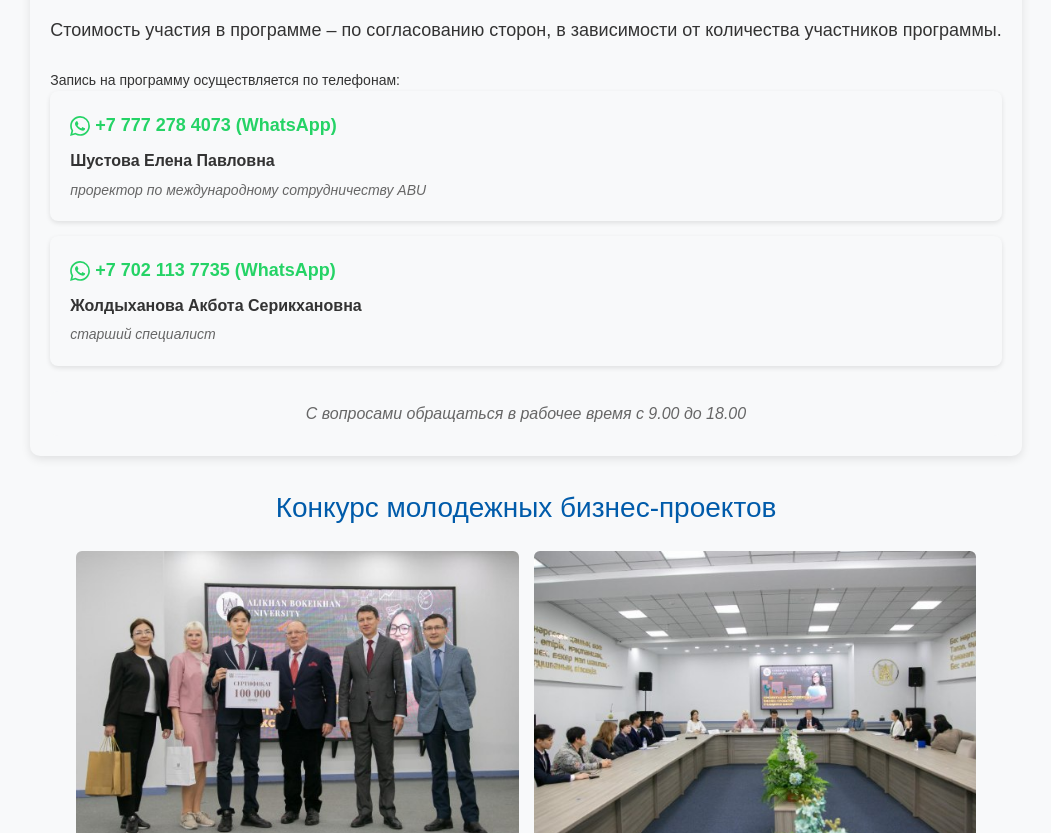
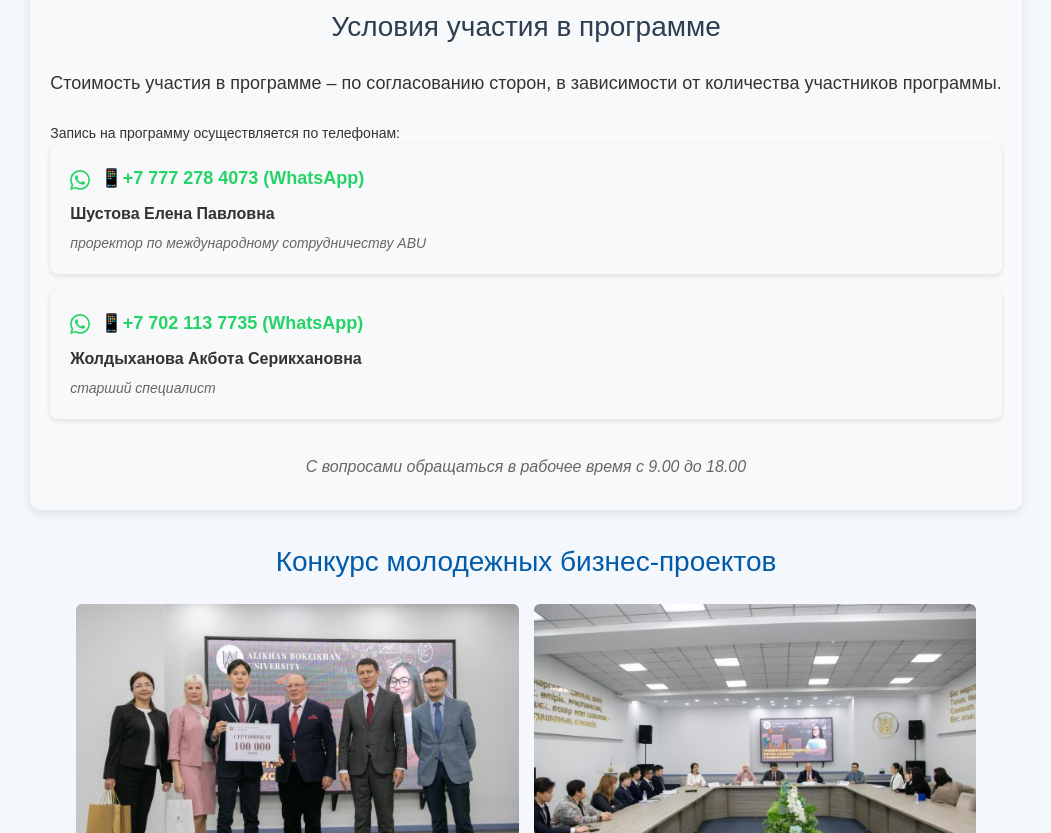
Before and after one commit to Anubizze/abu-ic, a plain HTML site: page mschool.html in a window 1280 px wide. Shown: the part 1699-2532 px from the top of the page, without its empty margins (114-1165 px from the left). Drawn offline with Linux system fonts and the light colour scheme.

Commit message:
Update mschool.html

```diff
--- a/mschool.html
+++ b/mschool.html
@@ -200,6 +200,7 @@
         </div>
 
         <!-- Две колонки -->
+               <!-- Две колонки -->
     <div class="vertical-sections">
 
     <!-- Основные направления деятельности -->
@@ -217,7 +218,8 @@
     </ul>
 </section>
 
-    <!-- Сертификаты -->
+<br>
+
 <section class="vertical-section">
     <h2 class="section-title">Сертификаты</h2>
     <ul class="certificates-list">
@@ -261,21 +263,26 @@
 
 </div>
 
+<body style="background:#f4f7fb; margin:0;">
     <div class="participation-info">
         <h3 class="participation-title">Условия участия в программе</h3>
         <p class="participation-text">
             Стоимость участия в программе – по согласованию сторон, в зависимости от количества участников программы.
         </p>
 
-        <h4>Запись на программу осуществляется по телефонам:</h4>
+        <h4 class="participation-phones-title">Запись на программу осуществляется по телефонам:</h4>
         <ul class="contacts-list">
             <li class="contact-item">
-                <a href="https://wa.me/77772784073" target="_blank" class="whatsapp-link">+7 777 278 4073 (WhatsApp)</a>
+                <a href="https://wa.me/77772784073" target="_blank" class="whatsapp-link">
+                    <span class="whatsapp-icon">&#128241;</span>+7 777 278 4073 (WhatsApp)
+                </a>
                 <div class="contact-name">Шустова Елена Павловна</div>
                 <div class="contact-position">проректор по международному сотрудничеству ABU</div>
             </li>
             <li class="contact-item">
-                <a href="https://wa.me/77021137735" target="_blank" class="whatsapp-link">+7 702 113 7735 (WhatsApp)</a>
+                <a href="https://wa.me/77021137735" target="_blank" class="whatsapp-link">
+                    <span class="whatsapp-icon">&#128241;</span>+7 702 113 7735 (WhatsApp)
+                </a>
                 <div class="contact-name">Жолдыханова Акбота Серикхановна</div>
                 <div class="contact-position">старший специалист</div>
             </li>
@@ -298,15 +305,12 @@
     <div class="competition-content">
         <div class="competition-description">
             <p>Ежегодно Международная школа бизнеса ABU проводит конкурс молодежных бизнес-проектов, в котором принимают участие как студенты, так и обучающиеся старших классов.</p>
-
             <p>Участники конкурса подготовили бизнес-проекты на различные тематики в рамках двух категорий: лучший инновационный бизнес проект и социальный бизнес проект.</p>
-
             <p>Победители конкурса награждаются денежными призами из фонда Президента ABU Курманбаевой Ш.А.</p>
         </div>
 
         <div class="winners-section">
             <h3>Победители конкурса 2024 года:</h3>
-
             <div class="winner-item">
                 <div class="winner-place">1 место (100 000 тенге)</div>
                 <div class="winner-project">Платформа «No-Code конструктор Pleep»</div>
@@ -314,7 +318,6 @@
                 <div class="winner-school">Назарбаев интеллектуальная школа, г. Семей</div>
                 <div class="winner-category">Категория: «Лучший инновационный бизнес-проект»</div>
             </div>
-
             <div class="winner-item">
                 <div class="winner-place">2 место (60 000 тенге)</div>
                 <div class="winner-project">«Сизифов паркинг»</div>
@@ -322,7 +325,6 @@
                 <div class="winner-school">Экономический лицей</div>
                 <div class="winner-category">Категория: «Лучший инновационный бизнес-проект»</div>
             </div>
-
             <div class="winner-item">
                 <div class="winner-place">3 место (40 000 тенге)</div>
                 <div class="winner-project">«Создание поселкового фитнес-клуба»</div>
@@ -334,19 +336,16 @@
 
         <div class="nominations-section">
             <h3>Номинации:</h3>
-
             <div class="nomination-item">
                 <div class="nomination-name">«Лучшая презентация инновационного бизнес-проекта»</div>
                 <div class="nomination-winner">Мейрамханова Зере с проектом «Создание маркетингового агентства ”ContentForge”»</div>
                 <div class="nomination-school">Учащаяся Экономического лицея г. Семей</div>
             </div>
-
             <div class="nomination-item">
                 <div class="nomination-name">«Лучшая презентация социального проекта»</div>
                 <div class="nomination-winner">Мельников Максим, «Создание творческого центра «Возможности в искусстве» для людей с ограниченными возможностями»</div>
                 <div class="nomination-school">Улкенбокенская средняя школа Кокпектинского района</div>
             </div>
-
             <div class="nomination-item">
                 <div class="nomination-name">«Эко проект»</div>
                 <div class="nomination-winner">Ван Богдан, Нурпеисов Ильяс с проектом «Green Harbor Farms»</div>
```
Lines whose indentation alone changed are shown as unchanged.
